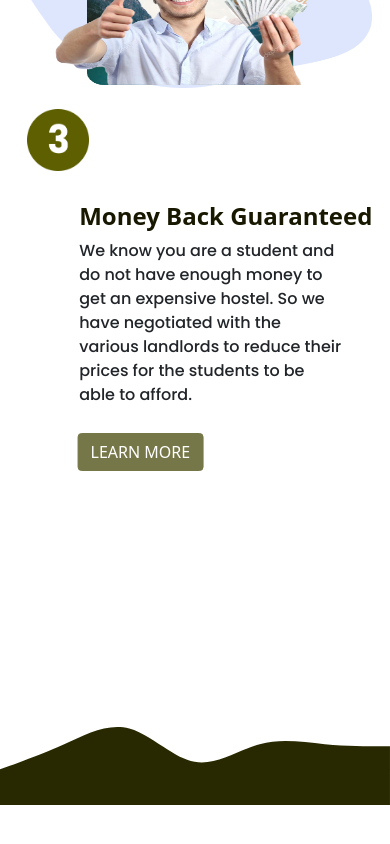
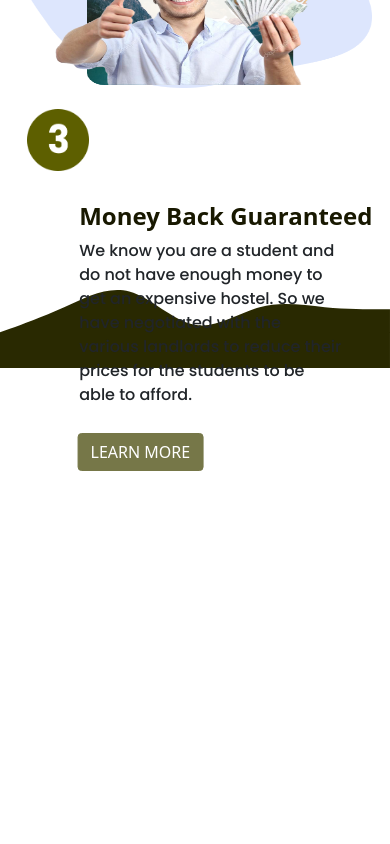
Before and after one commit to Bralex-svg/hostel-app, a React (Create React App) app: page / in a window 390 px wide. Shown: the part 2300-3144 px from the top of the page. Built offline with nearby package versions, Linux system fonts and the light colour scheme.

Commit message:
first commit

```diff
--- a/src/components/Featured.css
+++ b/src/components/Featured.css
@@ -1,7 +1,7 @@
 .box{
     background-color: #767748;
     width: 100%;
-    height: 23vh;
+    height: 21vh;
 }
 
 
@@ -142,7 +142,9 @@ margin-top: 20%;
     background-color: transparent !important;
     width: 100% !important;
     height: 130% !important;
-  margin-top: 125%;
+ margin-top: 105rem;
+ /* position: absolute;
+ top: 340%; */
 }
 
 .vector-box{
@@ -313,7 +315,7 @@ margin-top: 20%;
     background-color: transparent !important;
     width: 100% !important;
     height: 130% !important;
-  margin-top: 600%;
+  margin-top: 120rem;
 }
 
 
```
Also changed, not shown: src/components/Featured.js (+2 -1 lines).
